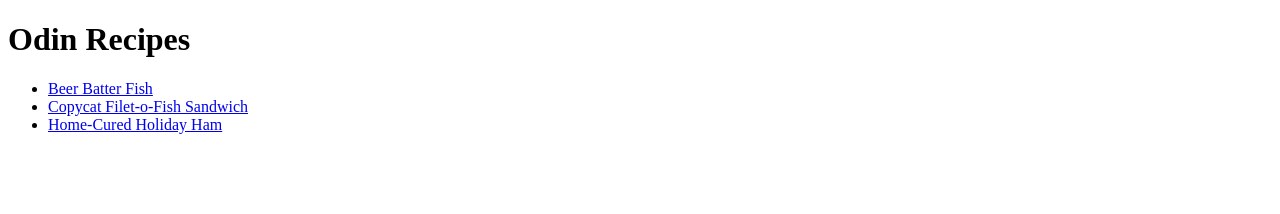
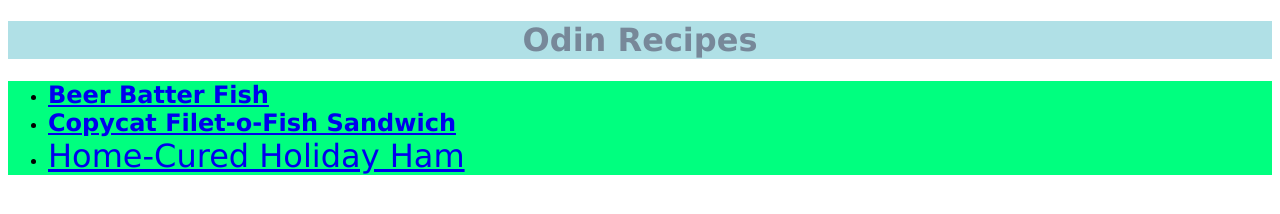
Before and after one commit to 22law/odin-recipes, a plain HTML site: page index.html in a window 1280 px wide. Drawn offline with Linux system fonts and the light colour scheme.

Commit message:
Add styling to all pages

```diff
--- a/index.html
+++ b/index.html
@@ -3,14 +3,15 @@
     <head>
         <meta charset="UTF-8">
         <title>Odin Recipes</title>
+        <link rel="stylesheet" href="styles.css">
     </head>
 
     <body>
         <h1>Odin Recipes</h1>
         <ul>
-            <li><a href="recipes/beerbatterfish.html">Beer Batter Fish</a></li>
-            <li><a href="recipes/fishsandwich.html">Copycat Filet-o-Fish Sandwich</a></li>
-            <li><a href="recipes/curedholidayham.html">Home-Cured Holiday Ham</a></li>
+            <li><a class="list-item fish" href="recipes/beerbatterfish.html">Beer Batter Fish</a></li>
+            <li><a class="list-item fish" href="recipes/fishsandwich.html">Copycat Filet-o-Fish Sandwich</a></li>
+            <li><a class="list-item ham" href="recipes/curedholidayham.html">Home-Cured Holiday Ham</a></li>
         </ul>
     </body>
 </html>
--- a/styles.css
+++ b/styles.css
@@ -0,0 +1,35 @@
+body {
+    font-family: Verdana, sans-serif;
+}
+
+h1 {
+    background-color: #B0E0E6;
+    color: #778899;
+    text-align: center;
+}
+
+ul {
+    background-color: #00FF7F;
+}
+
+ol {
+    background-color: #F08080;
+}
+
+.wide-img {
+    height: 350px;
+    width: 1000px;
+    display: block;
+    margin-left: auto;
+    margin-right: auto;
+}
+
+.fish {
+    font-size: 24px;
+    font-weight: bold;
+}
+
+.ham {
+    font-size: 32px;
+    font-weight: 500;
+}
```
Also changed, not shown: recipes/beerbatterfish.html (+2 -1 lines), recipes/curedholidayham.html (+2 -1 lines), recipes/fishsandwich.html (+2 -1 lines).
